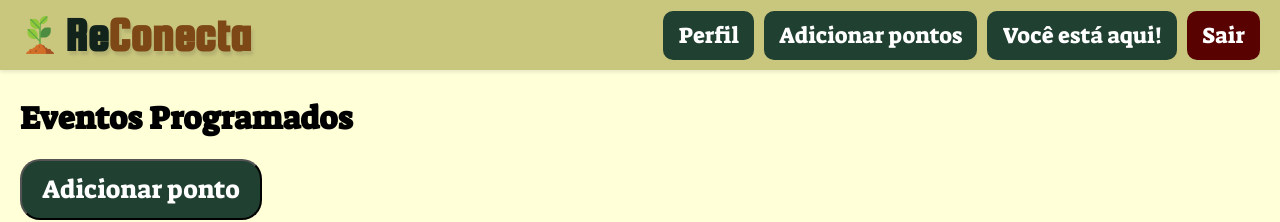
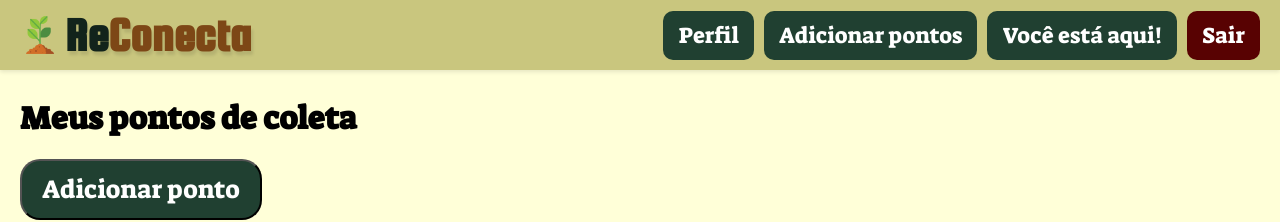
Before and after one commit to NicGama/Fortes, a plain HTML site: page pagina/paginasrecicla/pontosdecoleta.html in a window 1280 px wide. Shown: the top 222 px of the page. Drawn offline with Linux system fonts and the light colour scheme; files whose address does not match are found by name.

Commit message:
pontosdecoleta.html

```diff
--- a/pagina/paginasrecicla/pontosdecoleta.html
+++ b/pagina/paginasrecicla/pontosdecoleta.html
@@ -28,7 +28,7 @@
     </header>
     </div>
 
-    <h2>Eventos Programados</h2>
+    <h2>Meus pontos de coleta</h2>
 
     <button class="add-btn", onclick="window.location.href='./adicionarponto.html'">Adicionar ponto</button>
 
```
